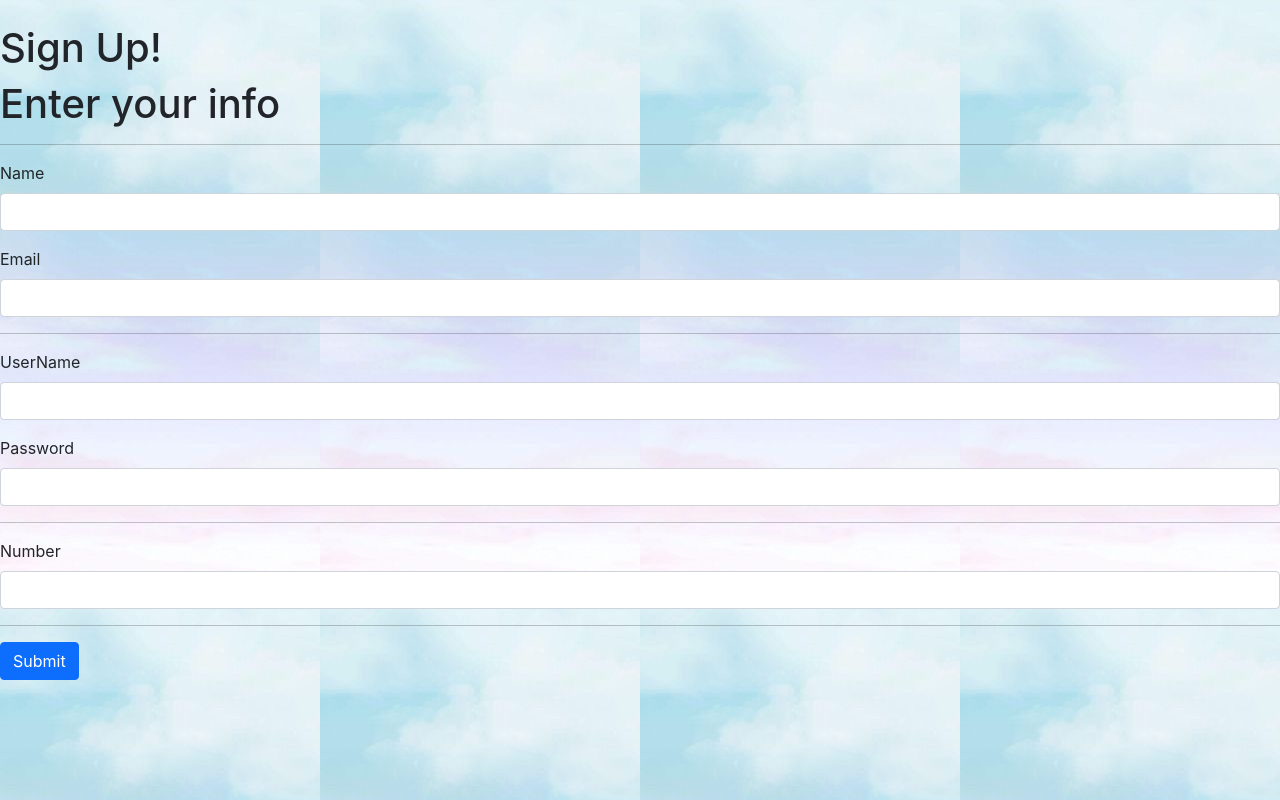
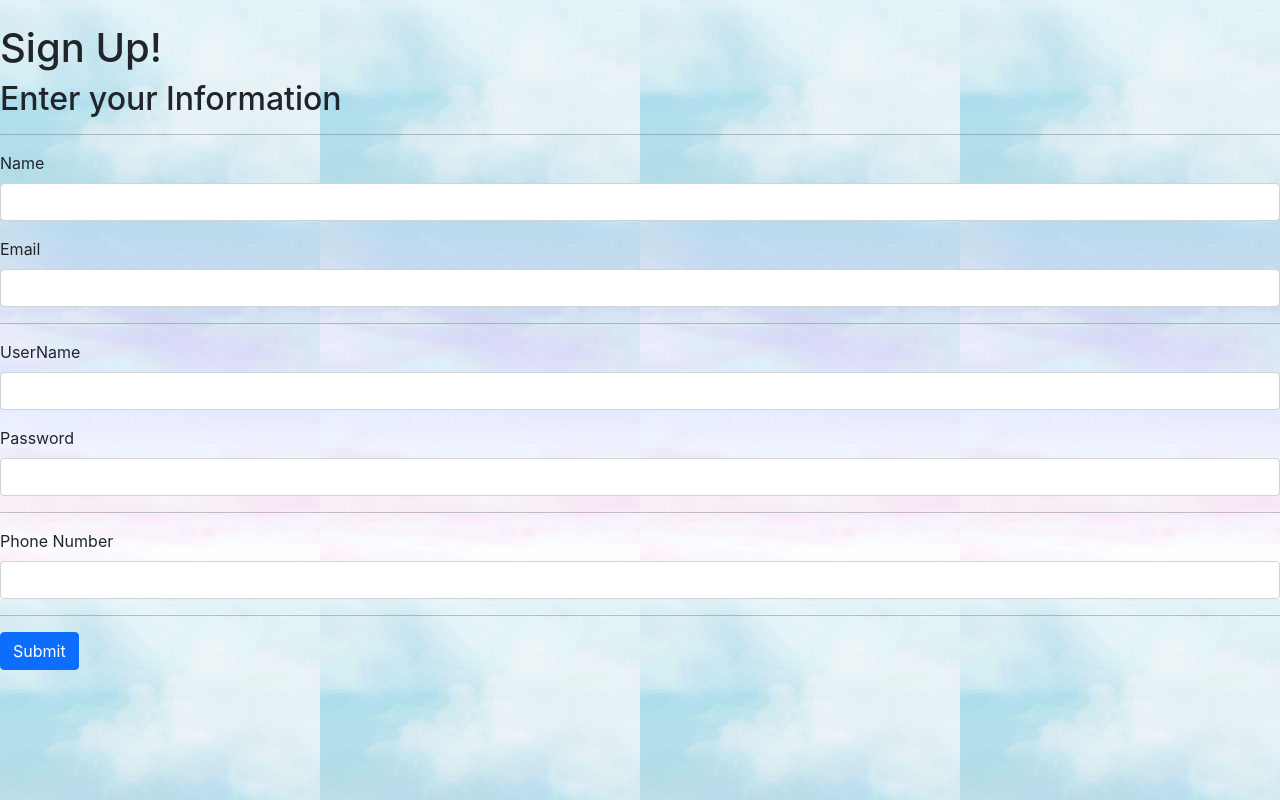
Before and after one commit to VemmyRM/StrangerDanger, a React (Create React App) app in the folder venushacks/: page /signup in a window 1280 px wide. Built offline with nearby package versions, Linux system fonts and the light colour scheme; what google-maps-react would draw is missing.

Commit message:
Update SignUp.js

```diff
--- a/venushacks/src/Components/SignUp.js
+++ b/venushacks/src/Components/SignUp.js
@@ -9,7 +9,7 @@ function SignUp(){
       <br />
       <h1>Sign Up!</h1>
 
-      <h1>Enter your info</h1>
+      <h2>Enter your Information</h2>
       <hr />
       <div className="mb-3">
         <label for="exampleInputEmail1" className="form-label">
@@ -59,7 +59,7 @@ function SignUp(){
       <hr />
       <div className="mb-3">
         <label for="exampleInputEmail1" className="form-label">
-          Number
+          Phone Number
         </label>
         <input
           type=""
```
